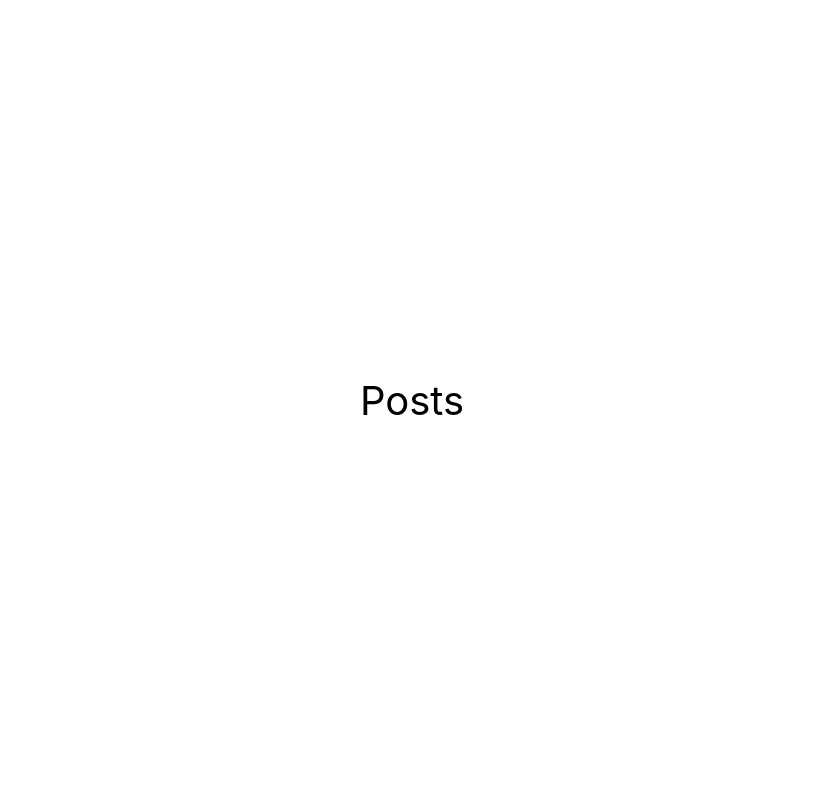
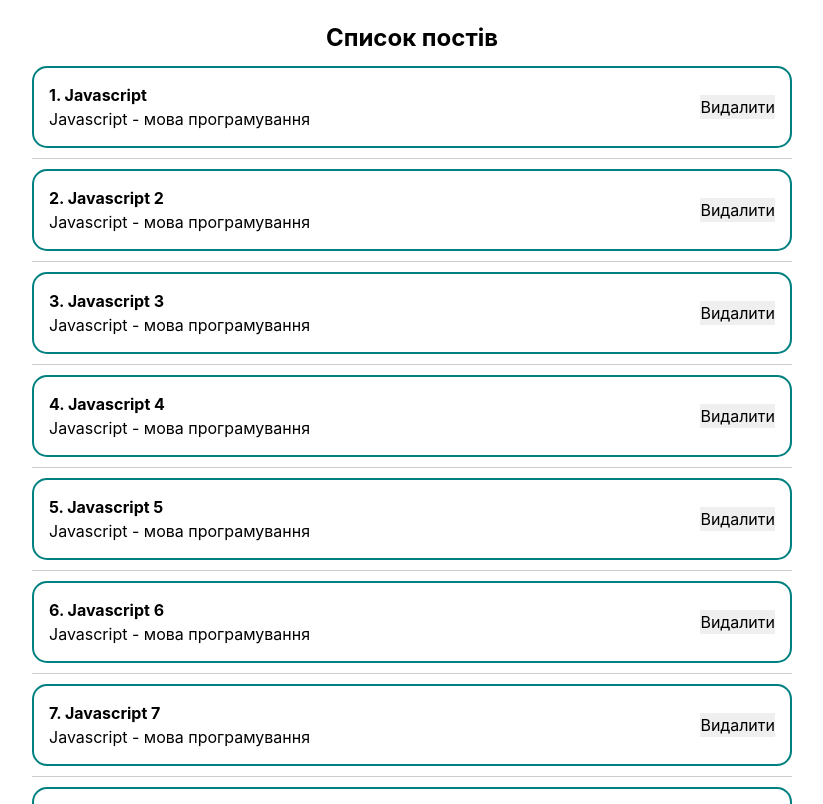
Before and after one commit to BogdanGrynjuk/app-posts, a React (Create React App) app: page / in a window 1280 px wide. Shown: the top 804 px of the page, without its empty margins (228-1051 px from the left). Built offline with nearby package versions, Linux system fonts and the light colour scheme.

Commit message:
adds GenericList

```diff
--- a/package.json
+++ b/package.json
@@ -7,6 +7,7 @@
     "@testing-library/jest-dom": "^5.16.3",
     "@testing-library/react": "^12.1.4",
     "@testing-library/user-event": "^13.5.0",
+    "normalize.css": "^8.0.1",
     "react": "^18.1.0",
     "react-dom": "^18.1.0",
     "react-scripts": "5.0.1",
--- a/src/components/App.jsx
+++ b/src/components/App.jsx
@@ -1,16 +1,31 @@
+import { useState } from "react";
+import PostItem from "./PostItem";
+import GenericList from "./GenericList";
+
 export const App = () => {
+
+  const [posts, setPosts] = useState([
+    {id: 1, title: "Javascript", body:"Javascript - мова програмування"},
+    {id: 2, title: "Javascript 2", body:"Javascript - мова програмування"},
+    {id: 3, title: "Javascript 3", body:"Javascript - мова програмування"},
+    {id: 4, title: "Javascript 4", body:"Javascript - мова програмування"},
+    {id: 5, title: "Javascript 5", body:"Javascript - мова програмування"},
+    {id: 6, title: "Javascript 6", body:"Javascript - мова програмування"},
+    {id: 7, title: "Javascript 7", body:"Javascript - мова програмування"},
+    {id: 8, title: "Javascript 8", body:"Javascript - мова програмування"},
+    {id: 9, title: "Javascript 9", body:"Javascript - мова програмування"},
+  ])
   return (
-    <div
-      style={{
-        height: '100vh',
-        display: 'flex',
-        justifyContent: 'center',
-        alignItems: 'center',
-        fontSize: 40,
-        color: '#010101'
-      }}
-    >
-      Posts
+    <div style={{width: '800px'}}>
+      <GenericList
+        items={posts}
+        renderItem={post => <PostItem post={post} />}
+        keyExtractor={post => `post-${post.key}`}
+        listName="Список постів"
+        className="generic-list"
+      />
+
+
     </div>
   );
 };
--- /dev/null
+++ b/src/components/GenericList/GenericList.jsx
@@ -0,0 +1,27 @@
+import React from 'react';
+import PropTypes from 'prop-types';
+
+const GenericList = ({ items, renderItem, keyExtractor, listName, className }) => {
+  return (
+    <div className={className}>
+      {listName && <h2>{listName}</h2>}
+      <ul>
+        {items.map((item) => (
+          <li key={keyExtractor(item)}>
+            {renderItem(item)}
+          </li>
+        ))}
+      </ul>
+    </div>
+  );
+};
+
+GenericList.propTypes = {
+  items: PropTypes.array.isRequired,
+  renderItem: PropTypes.func.isRequired,
+  keyExtractor: PropTypes.func.isRequired,
+  listName: PropTypes.string,
+  className: PropTypes.string,
+};
+
+export default GenericList;
--- /dev/null
+++ b/src/components/GenericList/index.js
@@ -0,0 +1 @@
+export { default } from './GenericList';
--- /dev/null
+++ b/src/components/PostItem/PostItem.jsx
@@ -0,0 +1,32 @@
+import React from 'react'
+import PropTypes from 'prop-types'
+
+import css from './PostItem.module.css'
+
+const PostItem = ({post}) => {
+
+  return (
+    <div className={css.post}>
+      <div className={css.post__content}>
+        <strong>{post.id}. { post.title }</strong>
+        <p>{post.body}</p>
+      </div>
+      <div className={css.post__btns}>
+        <button>
+          Видалити
+        </button>
+      </div>
+    </div>
+  )
+}
+
+
+PostItem.propTypes = {
+  post: PropTypes.shape({
+    id: PropTypes.number.isRequired,
+    title: PropTypes.string.isRequired,
+    body: PropTypes.string.isRequired,
+  }).isRequired,
+};
+
+export default PostItem
--- /dev/null
+++ b/src/components/PostItem/PostItem.module.css
@@ -0,0 +1,8 @@
+.post {
+  padding: 15px;
+  display: flex;
+  justify-content: space-between;
+  align-items: center;
+  border: 2px solid teal;
+  border-radius: 15px;
+}
--- /dev/null
+++ b/src/components/PostItem/index.js
@@ -0,0 +1 @@
+export { default } from './PostItem';
--- a/src/index.css
+++ b/src/index.css
@@ -1,15 +1,95 @@
-@import-normalize; /* bring in normalize.css styles */
+@import 'normalize.css';
+
+* {
+  margin: 0;
+  padding: 0;
+  box-sizing: border-box;
+}
+
+html,
+body {
+  height: 100%;
+}
 
 body {
-  margin: 0;
   font-family: -apple-system, BlinkMacSystemFont, 'Segoe UI', 'Roboto', 'Oxygen',
     'Ubuntu', 'Cantarell', 'Fira Sans', 'Droid Sans', 'Helvetica Neue',
     sans-serif;
+  font-size: 16px;
+  line-height: 1.5;
+  color: #000000;
+  background-color: #fff;
   -webkit-font-smoothing: antialiased;
   -moz-osx-font-smoothing: grayscale;
 }
 
-code {
-  font-family: source-code-pro, Menlo, Monaco, Consolas, 'Courier New',
-    monospace;
+a {
+  text-decoration: none;
+  color: inherit;
 }
+
+a:hover {
+  text-decoration: underline;
+}
+
+ul,
+ol {
+  list-style: none;
+}
+
+img,
+video {
+  max-width: 100%;
+  height: auto;
+}
+
+input,
+button,
+textarea,
+select {
+  font: inherit;
+}
+
+a,
+button {
+  border: none;
+  cursor: pointer;
+  text-decoration: none;
+  font-family: inherit;
+}
+
+img {
+  display: block;
+  height: auto;
+  max-width: 100%;
+}
+
+#root {
+  min-height: 100%;
+  display: flex;
+  justify-content: center;
+}
+
+.generic-list {
+  padding: 20px;
+}
+
+.generic-list h2 {
+  text-align: center;
+  font-size: 24px;
+  color: #000000;
+}
+
+.generic-list ul {
+  list-style-type: none;
+  padding: 0;
+}
+
+.generic-list li {
+  padding: 10px 0;
+  border-bottom: 1px solid #ccc;
+}
+
+.generic-list li:last-child {
+  border-bottom: none;
+}
```
Also changed, not shown: 1 other file (tests, documents, lock files or other folders).
